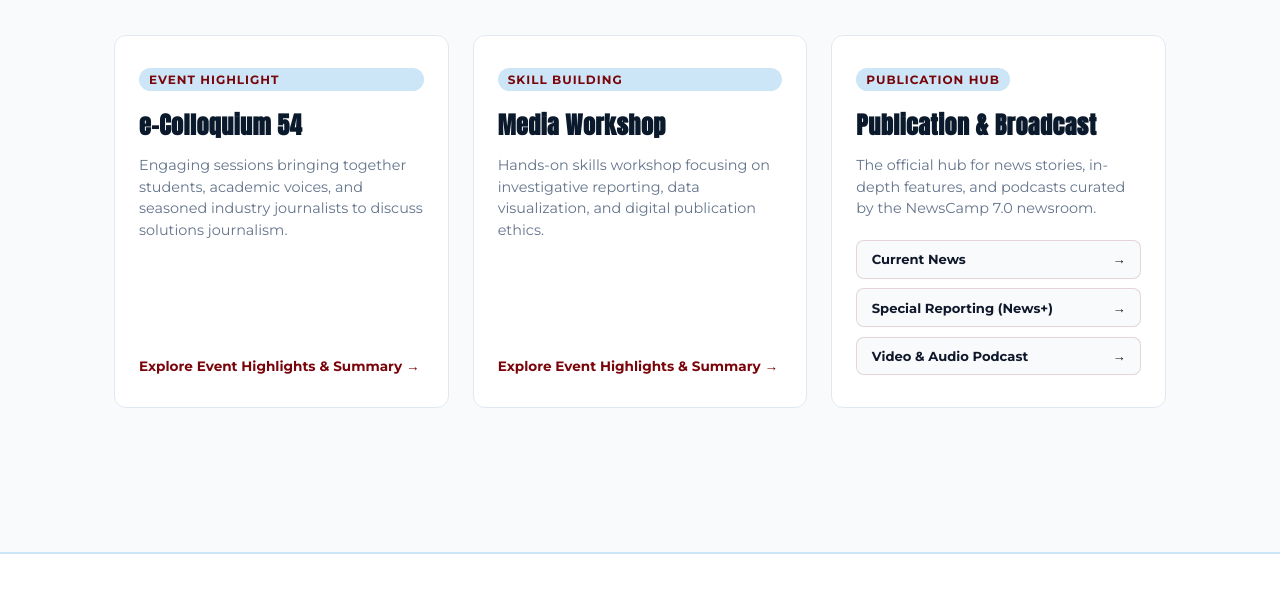
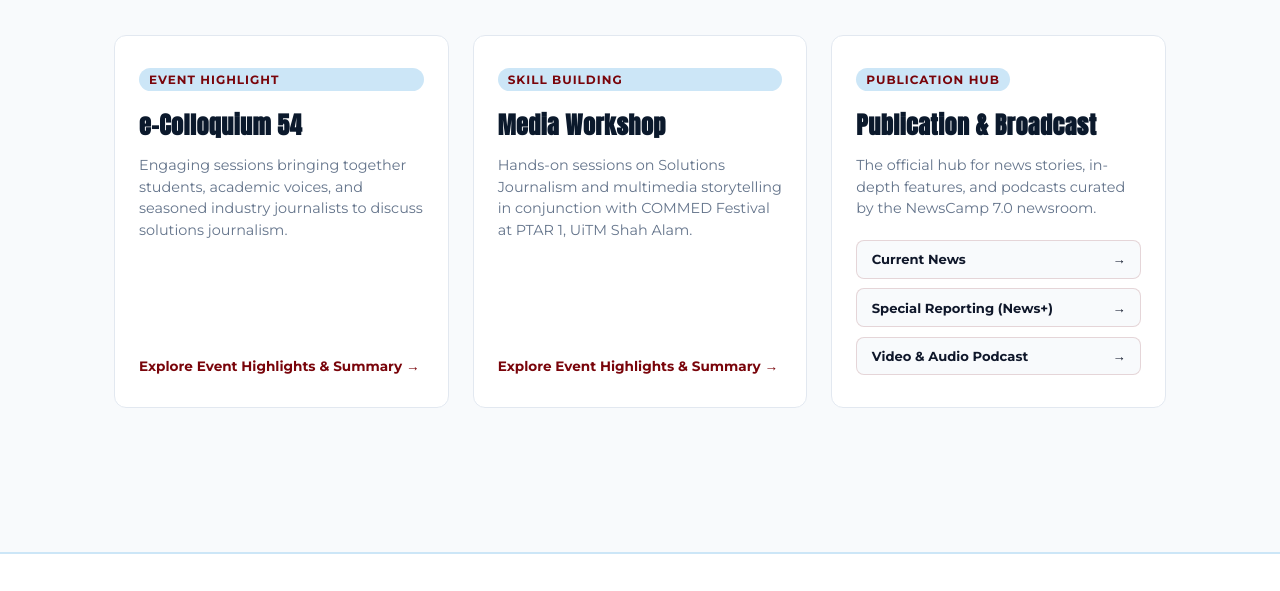
Before and after one commit to lmaosyahira/7th-newscamp, a plain HTML site: page index.html in a window 1280 px wide. Shown: the part 815-1406 px from the top of the page. Drawn offline with Linux system fonts and the light colour scheme.

Commit message:
Revise Media Workshop description in index.html
Updated description for Media Workshop card to reflect new focus on Solutions Journalism and multimedia storytelling.

```diff
--- a/index.html
+++ b/index.html
@@ -110,11 +110,11 @@
             </div>
           </div>
 
-          <!-- Card 2: Media Workshop -->
+         <!-- Card 2: Media Workshop -->
           <div class="feature-card event-card" onclick="openEventModal('workshop')">
             <span class="feature-badge">Skill Building</span>
             <h3>Media Workshop</h3>
-            <p>Hands-on skills workshop focusing on investigative reporting, data visualization, and digital publication ethics.</p>
+            <p>Hands-on sessions on Solutions Journalism and multimedia storytelling in conjunction with COMMED Festival at PTAR 1, UiTM Shah Alam.</p>
             <div class="card-action">
               <span class="action-link">Explore Event Highlights &amp; Summary &rarr;</span>
             </div>
```
